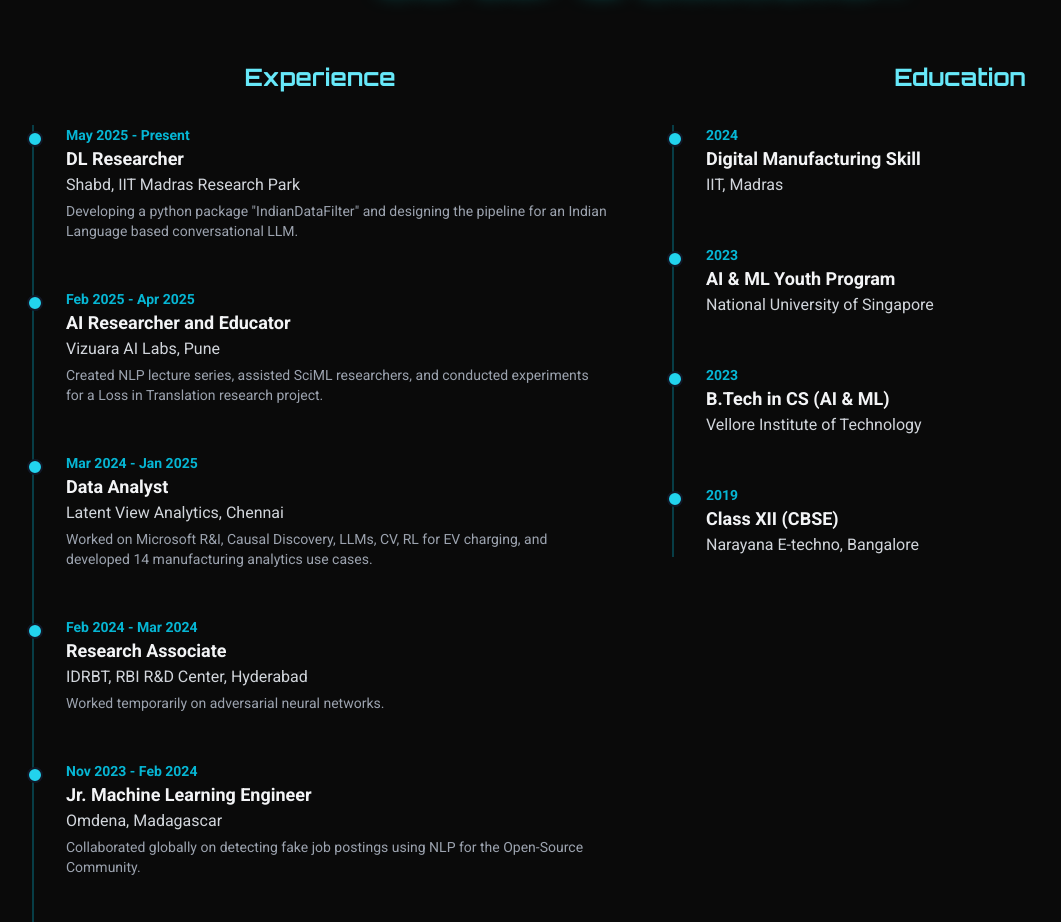
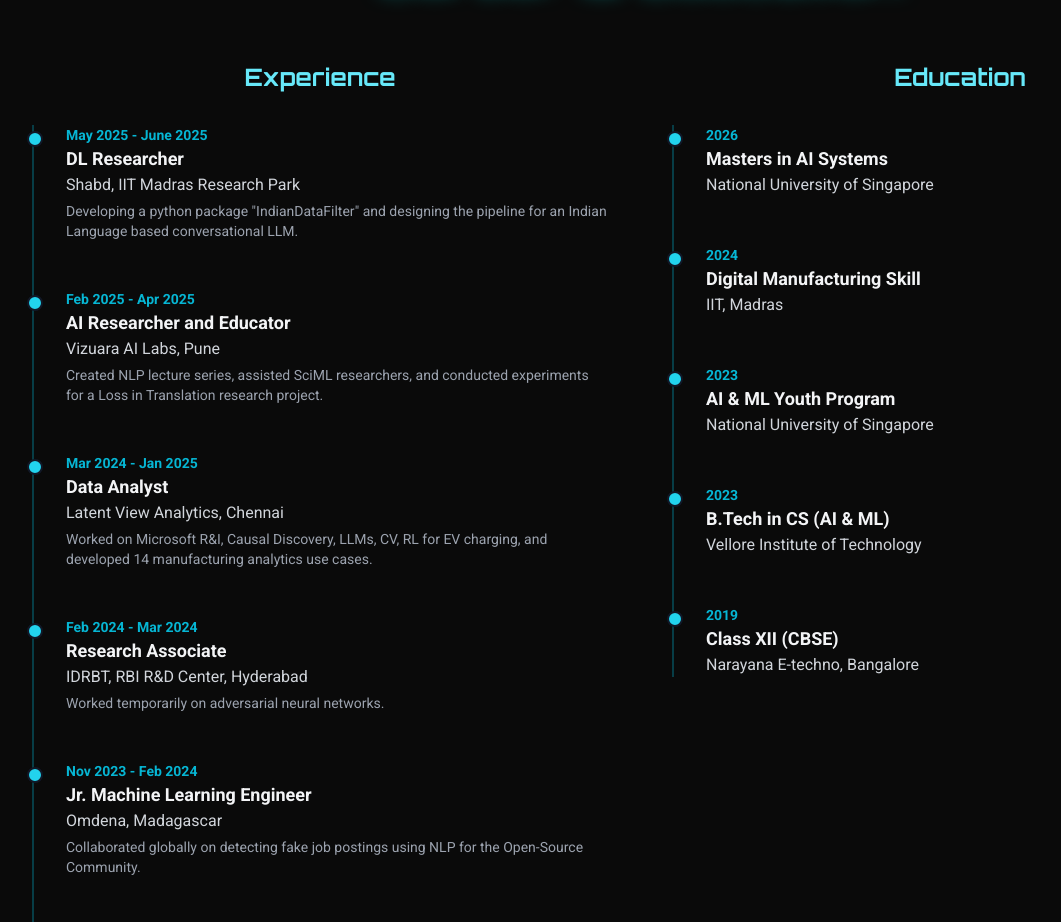
Before and after one commit to SharveshSubhash/portfolio, a plain HTML site: page index.html in a window 1280 px wide. Shown: the part 1951-2873 px from the top of the page, without its empty margins (0-1061 px from the left). Drawn offline with nearby package versions, Linux system fonts and the light colour scheme; animation ran at ten frames a second.

Commit message:
Update index.html

```diff
--- a/index.html
+++ b/index.html
@@ -156,7 +156,7 @@
             { id: 'fake-currency', title: 'Fake Currency Detection', description: 'Developed a Convolutional Neural Network (CNN) model to accurately detect fake currency from images, using a Kaggle dataset.', github: 'https://github.com/SharveshSubhash/Fake-Currency-Detection-using-Computer-Vision', animation: createFakeCurrencyAnimation }
         ];
         const experiences = [
-            { role: 'DL Researcher', company: 'Shabd, IIT Madras Research Park', date: 'May 2025 - Present', description: 'Developing a python package "IndianDataFilter" and designing the pipeline for an Indian Language based conversational LLM.'},
+            { role: 'DL Researcher', company: 'Shabd, IIT Madras Research Park', date: 'May 2025 - June 2025', description: 'Developing a python package "IndianDataFilter" and designing the pipeline for an Indian Language based conversational LLM.'},
             { role: 'AI Researcher and Educator', company: 'Vizuara AI Labs, Pune', date: 'Feb 2025 - Apr 2025', description: 'Created NLP lecture series, assisted SciML researchers, and conducted experiments for a Loss in Translation research project.'},
             { role: 'Data Analyst', company: 'Latent View Analytics, Chennai', date: 'Mar 2024 - Jan 2025', description: 'Worked on Microsoft R&I, Causal Discovery, LLMs, CV, RL for EV charging, and developed 14 manufacturing analytics use cases.'},
             { role: 'Research Associate', company: 'IDRBT, RBI R&D Center, Hyderabad', date: 'Feb 2024 - Mar 2024', description: 'Worked temporarily on adversarial neural networks.'},
@@ -165,6 +165,7 @@
             { role: 'AI Engineering Intern', company: 'Anna Incubation Centre, Chennai', date: 'Nov 2023 - Dec 2023', description: 'Worked on computer vision using YOLO and NLP using transformers and LLMs like Llama2.'},
         ];
         const educations = [
+            {degree:'Masters in AI Systems', institution:'National University of Singapore', date: '2026'},
             { degree: 'Digital Manufacturing Skill', institution: 'IIT, Madras', date: '2024'},
             { degree: 'AI & ML Youth Program', institution: 'National University of Singapore', date: '2023'},
             { degree: 'B.Tech in CS (AI & ML)', institution: 'Vellore Institute of Technology', date: '2023'},
```
